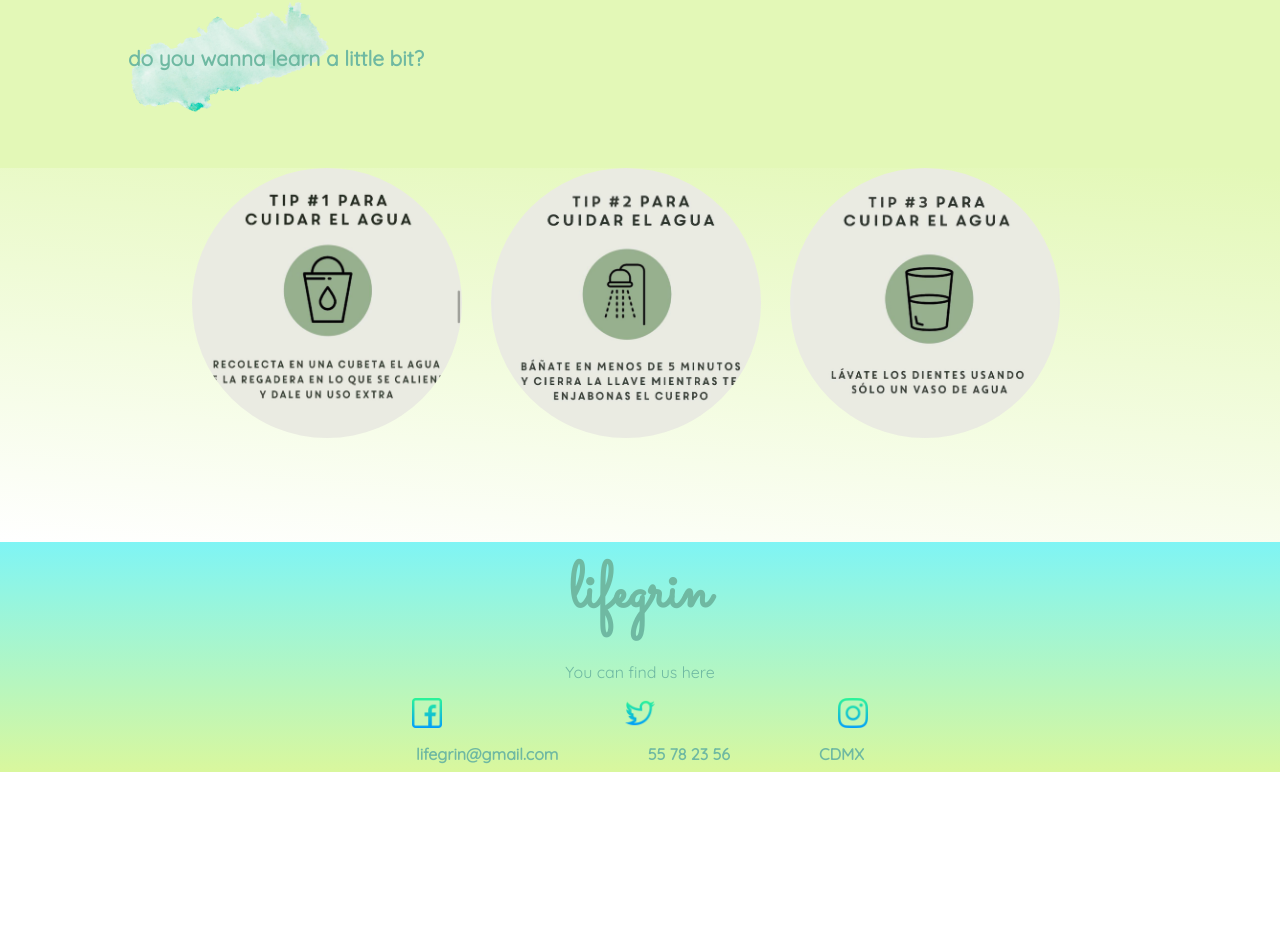
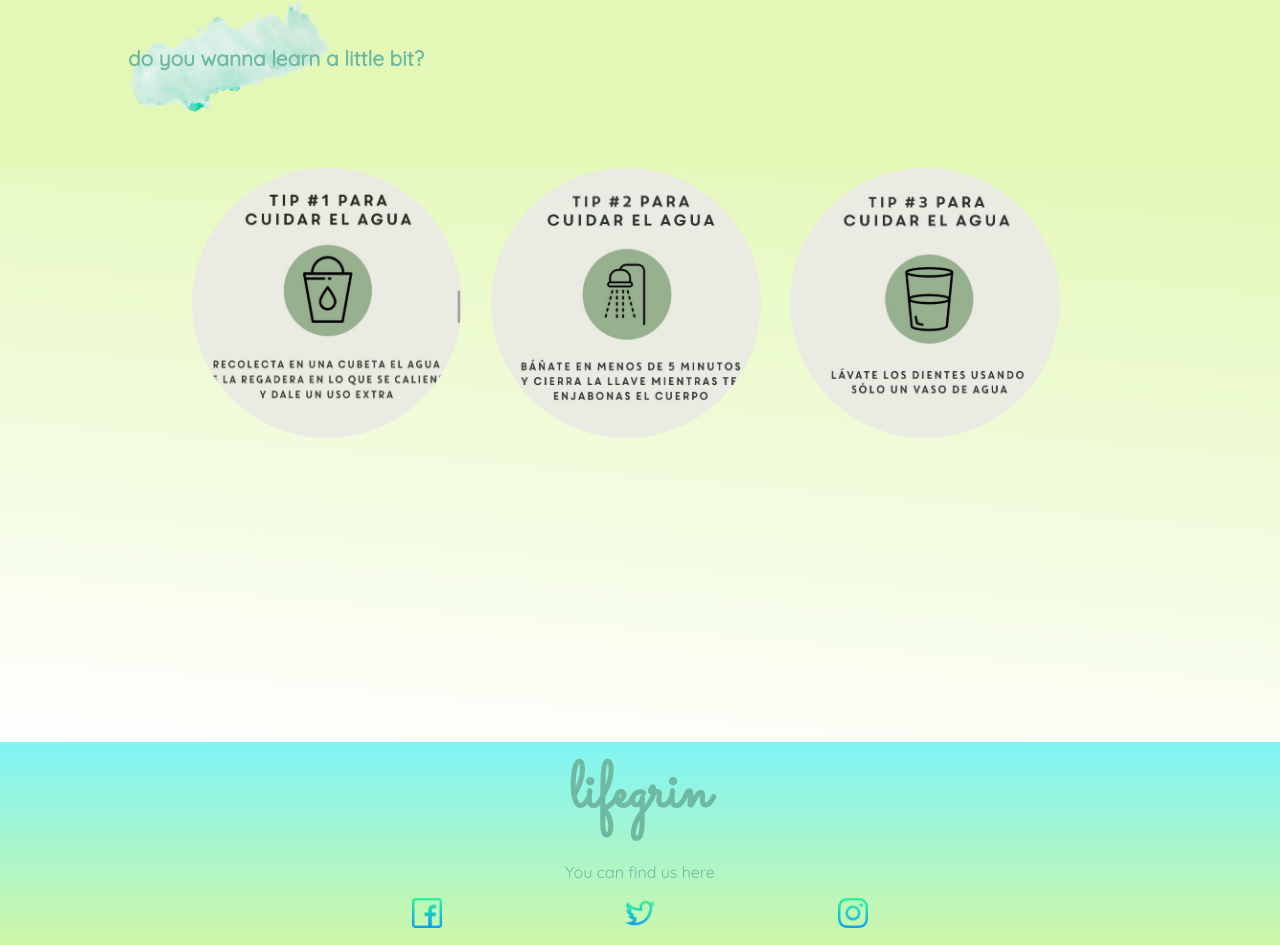
Before and after one commit to sueherrera30/lifegrin, a React app: page / in a window 1280 px wide. Shown: the part 1746-2691 px from the top of the page. Before the commit the page ends 2526 px from the top, so only its background shows below. Built offline with nearby package versions, Linux system fonts and the light colour scheme.

Commit message:
adding axios dependecies

```diff
--- a/package.json
+++ b/package.json
@@ -16,6 +16,7 @@
     "@babel/preset-env": "^7.6.2",
     "@babel/preset-react": "^7.0.0",
     "@material-ui/core": "^4.6.1",
+    "axios": "^0.19.0",
     "babel-eslint": "^10.0.3",
     "babel-loader": "^8.0.6",
     "eslint": "^6.5.1",
--- a/src/styles/components/slider.scss
+++ b/src/styles/components/slider.scss
@@ -14,7 +14,7 @@
   background: linear-gradient(5deg, rgba(255,255,255,0.09707633053221287) 0%, rgba(227,248,183,1) 100%);
   display: flex;
   justify-content: center;
-  padding-bottom: 100px;
+  padding-bottom: 300px;
   & > div {
     width: 70%;
   }
```
Also changed, not shown: 1 other file (tests, documents, lock files or other folders).
